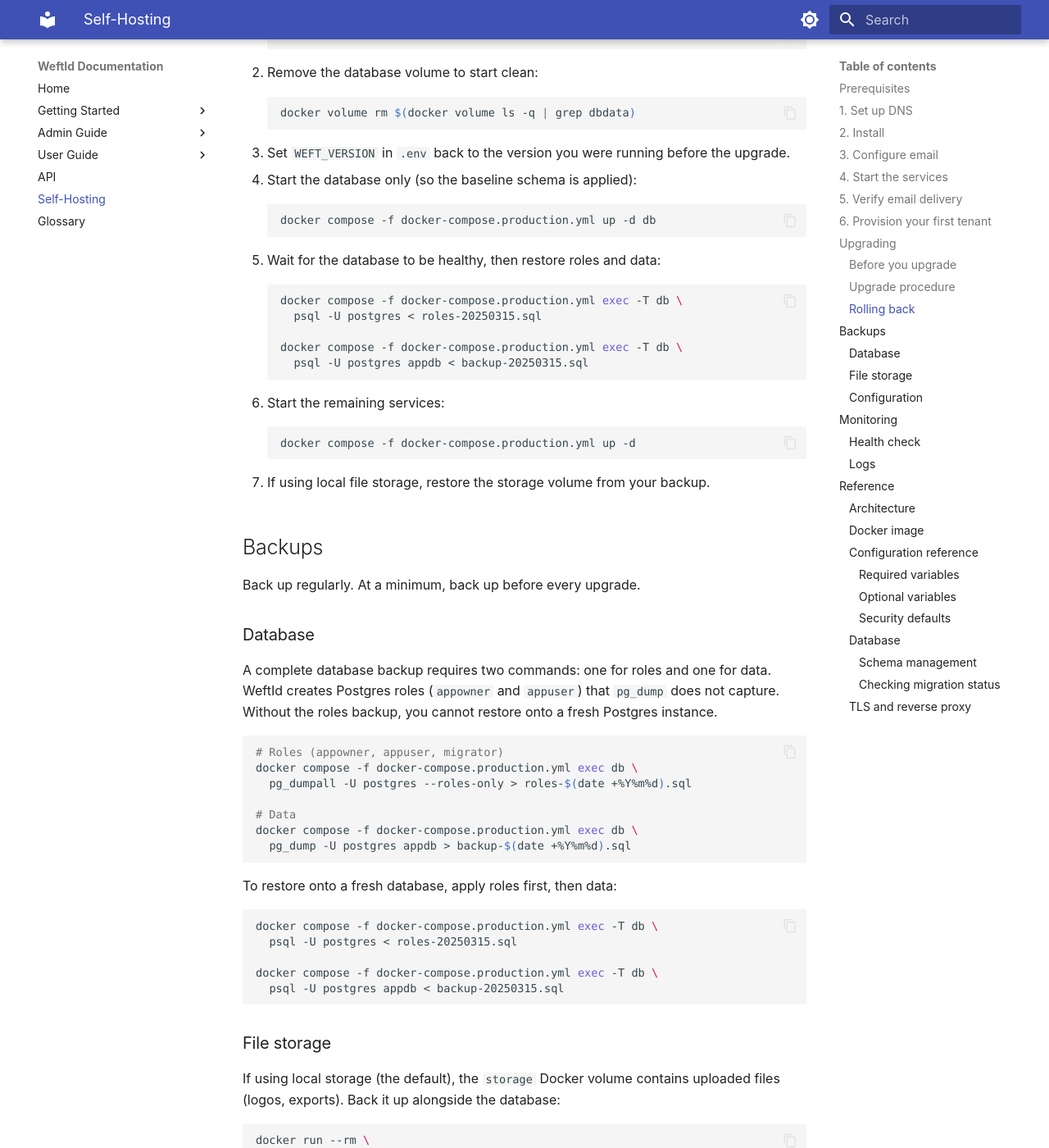
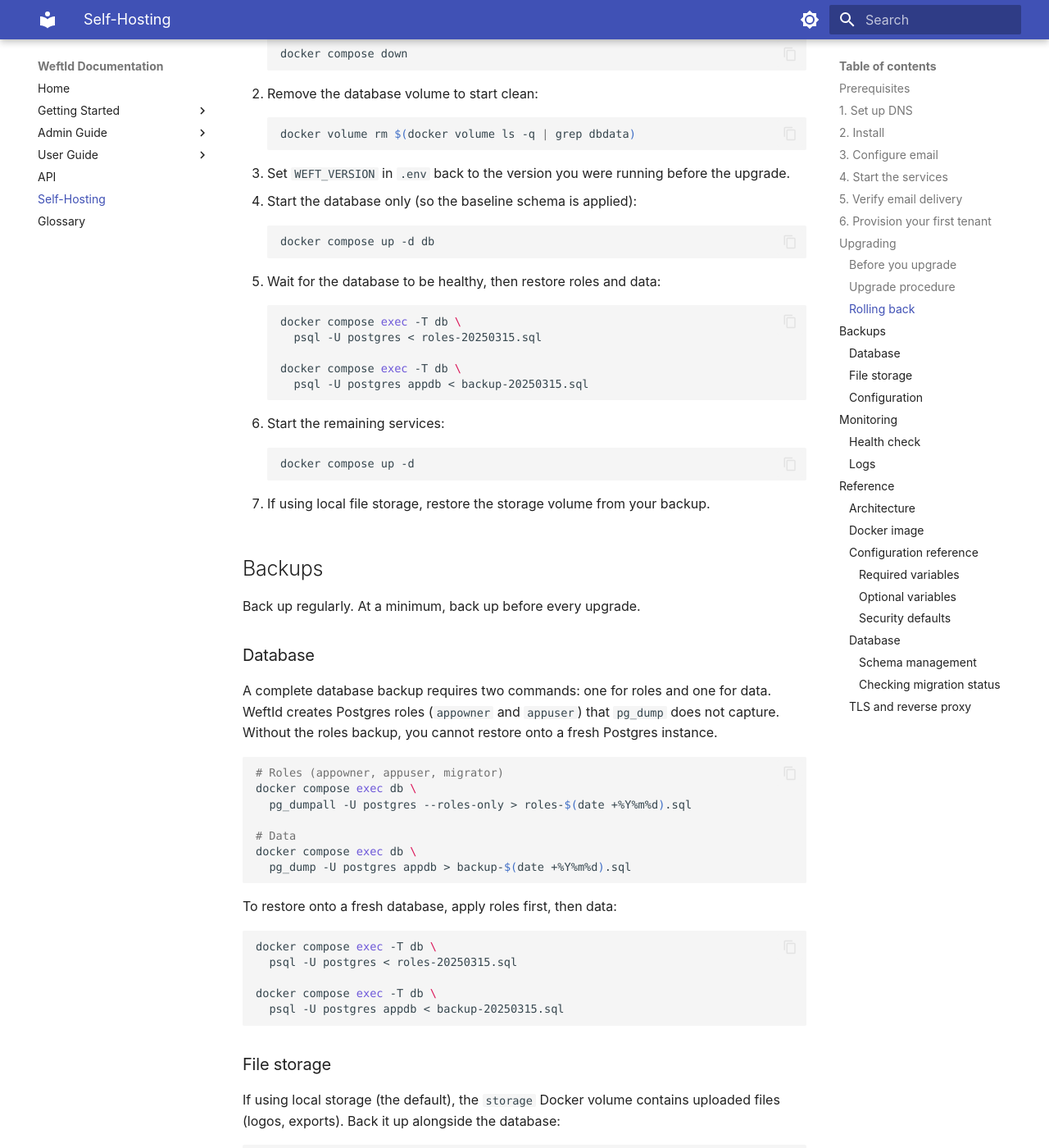
Before and after one commit to Pageloom/weft-id, an MkDocs documentation site: the page built from docs/self-hosting/index.md, in a window 1280 px wide and 1400 px high, scrolled down 4981 px. Shown: the whole window at 82% size. Built offline with MkDocs 1.6.1 and Material for MkDocs 9.7.7, drawn with Linux system fonts in a browser that asks for light colours; some of the changed text lies outside the part shown.

Commit message:
Rename production compose to docker-compose.yml on install
Self-hosters no longer need -f docker-compose.production.yml on every
command. The install script saves the file as docker-compose.yml, and
all docs examples use plain docker compose.

````diff
--- a/docs/self-hosting/index.md
+++ b/docs/self-hosting/index.md
@@ -111,7 +112,7 @@ provider, edit `.env` before starting the services.
 ## 4. Start the services
 
 ```bash
-docker compose -f docker-compose.production.yml up -d
+docker compose up -d
 ```
 
 On first start, the `migrate` service applies the database schema, then the app starts. Caddy
@@ -120,13 +121,13 @@ obtains a TLS certificate for each subdomain automatically as tenants are first
 Check that everything is running:
 
 ```bash
-docker compose -f docker-compose.production.yml ps
+docker compose ps
 ```
 
 All services should show as healthy. If the migrate service failed, check its logs:
 
 ```bash
-docker compose -f docker-compose.production.yml logs migrate
+docker compose logs migrate
 ```
 
 ## 5. Verify email delivery
@@ -135,7 +136,7 @@ Before provisioning a tenant, verify that email delivery is working. The foundin
 receives an invitation email, so broken email configuration means they cannot complete setup.
 
 ```bash
-docker compose -f docker-compose.production.yml exec app \
+docker compose exec app \
   python -m app.cli.verify_email --to you@example.com
 ```
 
@@ -153,7 +154,7 @@ production to improve deliverability.
 Once the services are running, create a tenant and its founding super admin:
 
 ```bash
-docker compose -f docker-compose.production.yml exec app \
+docker compose exec app \
   python -m app.cli.provision_tenant \
     --subdomain acme \
     --tenant-name "Acme Corp" \
@@ -193,10 +194,10 @@ and those changes cannot be reversed automatically.
 2. **Back up the database** (data and roles):
 
     ```bash
-    docker compose -f docker-compose.production.yml exec db \
+    docker compose exec db \
       pg_dumpall -U postgres --roles-only > roles-$(date +%Y%m%d).sql
 
-    docker compose -f docker-compose.production.yml exec db \
+    docker compose exec db \
       pg_dump -U postgres appdb > backup-$(date +%Y%m%d).sql
     ```
 
@@ -220,8 +221,8 @@ and those changes cannot be reversed automatically.
 3. Pull the new image and restart:
 
 ```bash
-docker compose -f docker-compose.production.yml pull
-docker compose -f docker-compose.production.yml up -d
+docker compose pull
+docker compose up -d
 ```
 
 The `migrate` service runs automatically and applies any pending schema migrations before the
@@ -244,7 +245,7 @@ requires a fresh database because the migrated schema cannot be downgraded in pl
 1. Stop the services:
 
     ```bash
-    docker compose -f docker-compose.production.yml down
+    docker compose down
     ```
 
 2. Remove the database volume to start clean:
@@ -258,23 +259,23 @@ requires a fresh database because the migrated schema cannot be downgraded in pl
 4. Start the database only (so the baseline schema is applied):
 
     ```bash
-    docker compose -f docker-compose.production.yml up -d db
+    docker compose up -d db
     ```
 
 5. Wait for the database to be healthy, then restore roles and data:
 
     ```bash
-    docker compose -f docker-compose.production.yml exec -T db \
+    docker compose exec -T db \
       psql -U postgres < roles-20250315.sql
 
-    docker compose -f docker-compose.production.yml exec -T db \
+    docker compose exec -T db \
       psql -U postgres appdb < backup-20250315.sql
     ```
 
 6. Start the remaining services:
 
     ```bash
-    docker compose -f docker-compose.production.yml up -d
+    docker compose up -d
     ```
 
 7. If using local file storage, restore the storage volume from your backup.
@@ -290,21 +291,21 @@ creates Postgres roles (`appowner` and `appuser`) that `pg_dump` does not captur
 
 ```bash
 # Roles (appowner, appuser, migrator)
-docker compose -f docker-compose.production.yml exec db \
+docker compose exec db \
   pg_dumpall -U postgres --roles-only > roles-$(date +%Y%m%d).sql
 
 # Data
-docker compose -f docker-compose.production.yml exec db \
+docker compose exec db \
   pg_dump -U postgres appdb > backup-$(date +%Y%m%d).sql
 ```
 
 To restore onto a fresh database, apply roles first, then data:
 
 ```bash
-docker compose -f docker-compose.production.yml exec -T db \
+docker compose exec -T db \
   psql -U postgres < roles-20250315.sql
 
-docker compose -f docker-compose.production.yml exec -T db \
+docker compose exec -T db \
   psql -U postgres appdb < backup-20250315.sql
 ```
 
@@ -352,13 +353,13 @@ View logs for all services or a specific one:
 
 ```bash
 # All services
-docker compose -f docker-compose.production.yml logs -f
+docker compose logs -f
 
 # App only
-docker compose -f docker-compose.production.yml logs -f app
+docker compose logs -f app
 
 # Migration output
-docker compose -f docker-compose.production.yml logs migrate
+docker compose logs migrate
 ```
 
 ---
@@ -440,7 +441,7 @@ The migrate service connects as the PostgreSQL superuser (`postgres`). The app c
 #### Checking migration status
 
 ```bash
-docker compose -f docker-compose.production.yml exec db \
+docker compose exec db \
   psql -U postgres -d appdb \
   -c "SELECT version, status, started_at, completed_at FROM schema_migration_log ORDER BY id"
 ```
````
Also changed, not shown: other parts of docs/self-hosting/index.md (+4 -3 lines), BACKLOG.md (+0 -28 lines), BACKLOG_ARCHIVE.md (+19 -0 lines), site/search.json, site/self-hosting/index.html, 2 other files.
